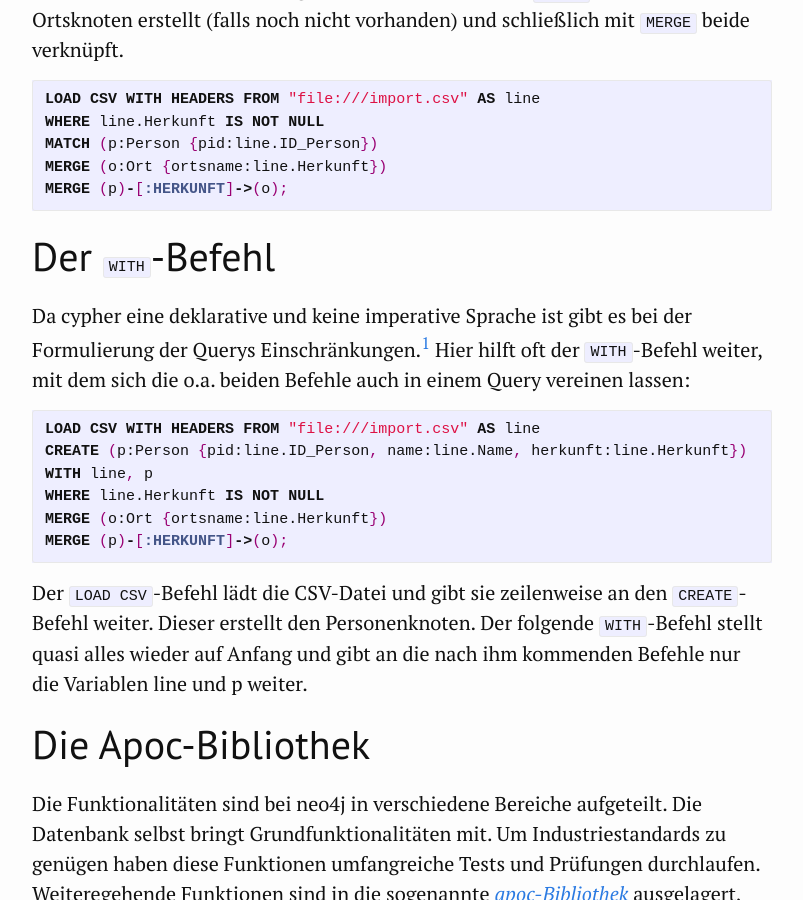
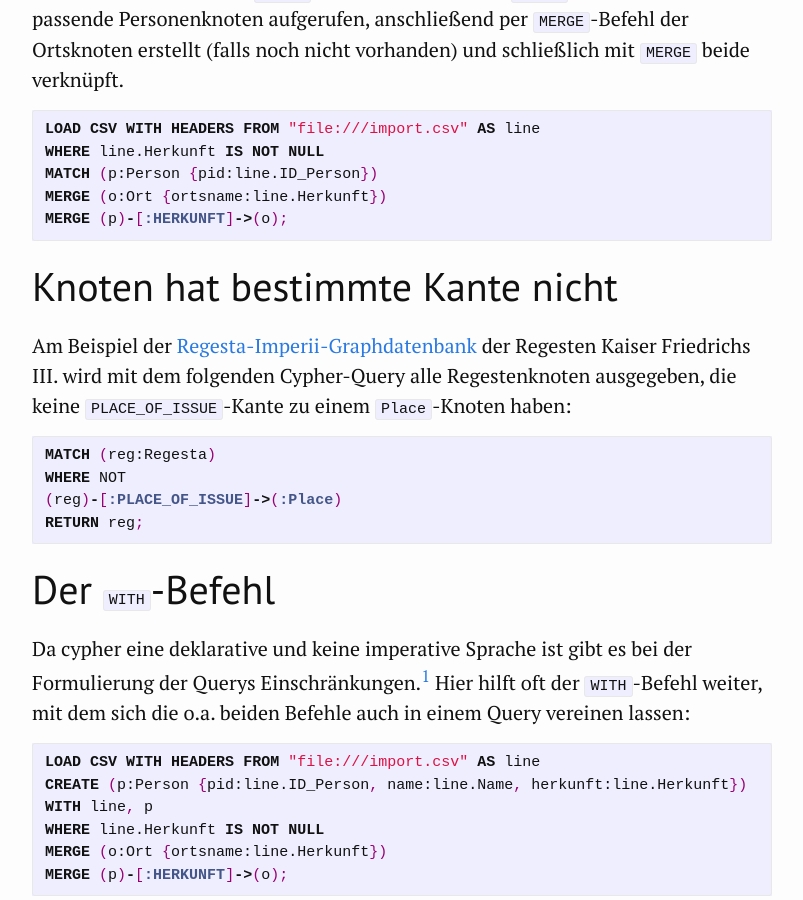
Before and after one commit to kuczera/Graphentechnologien, a Jekyll site: the page built from 85_Tipps und Tricks.md, in a window 1280 px wide and 900 px high, scrolled down 1993 px. Shown: the whole window, without its empty margins (238-1041 px from the left). Built offline with Jekyll 4.4.1, drawn with Linux system fonts in a browser that asks for light colours; some of the changed text lies outside the part shown.

Commit message:
Knoten hat bestimmte Kante nicht

```diff
--- a/85_Tipps und Tricks.md
+++ b/85_Tipps und Tricks.md
@@ -54,6 +54,18 @@ MERGE (o:Ort {ortsname:line.Herkunft})
 MERGE (p)-[:HERKUNFT]->(o);
 ~~~
 
+# Knoten hat bestimmte Kante nicht
+
+Am Beispiel der [Regesta-Imperii-Graphdatenbank](http://134.176.70.65:10210/browser/) der Regesten Kaiser Friedrichs III. wird mit dem folgenden Cypher-Query alle Regestenknoten ausgegeben, die keine `PLACE_OF_ISSUE`-Kante zu einem `Place`-Knoten haben:
+
+~~~cypher
+MATCH (reg:Regesta)
+WHERE NOT
+(reg)-[:PLACE_OF_ISSUE]->(:Place)
+RETURN reg;
+~~~
+
+
 # Der `WITH`-Befehl
 
 Da cypher eine deklarative und keine imperative Sprache ist gibt es bei der Formulierung der Querys Einschränkungen.[^03a5] Hier hilft oft der `WITH`-Befehl weiter, mit dem sich die o.a. beiden Befehle auch in einem Query vereinen lassen:
```
